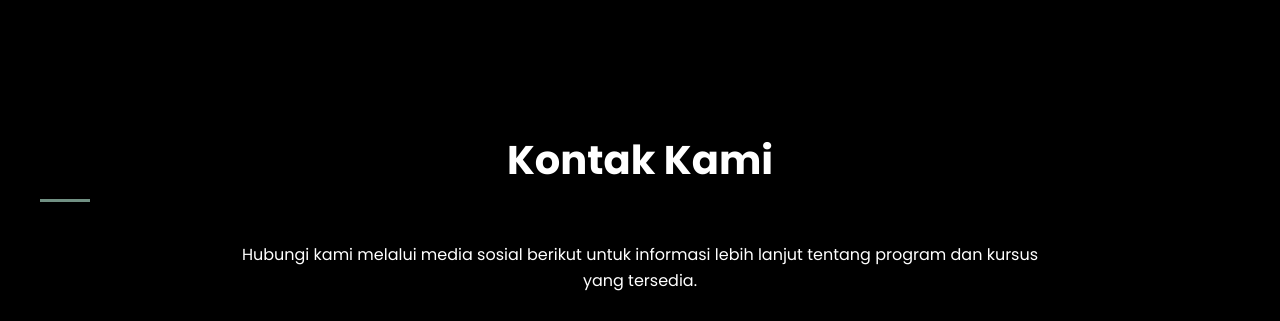
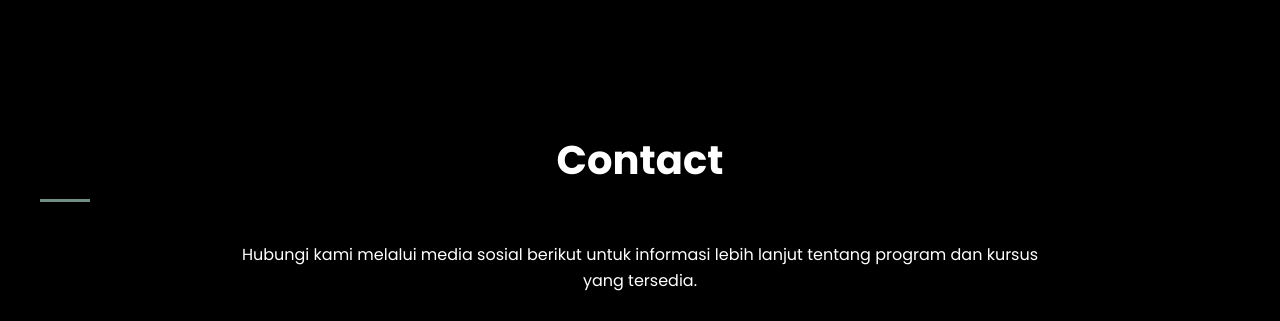
Before and after one commit to Fizam-dev/HackDev-Education, a plain HTML site: page index.html in a window 1280 px wide. Shown: the part 3440-3761 px from the top of the page. Drawn offline with nearby package versions, Linux system fonts and the light colour scheme.

Commit message:
Update index.html

```diff
--- a/index.html
+++ b/index.html
@@ -1083,7 +1083,7 @@
 
     <!-- Contact Section -->
     <section id="contact">
-        <h2 class="section-title" data-aos="fade-right" style="text-decoration:none;">Kontak Kami</h2>
+        <h2 class="section-title" data-aos="fade-right" style="text-decoration:none;">Contact</h2>
         <div class="contact-content" data-aos="fade-up">
             <p>Hubungi kami melalui media sosial berikut untuk informasi lebih lanjut tentang program dan kursus yang tersedia.</p>
             <div class="social-icons">
```
